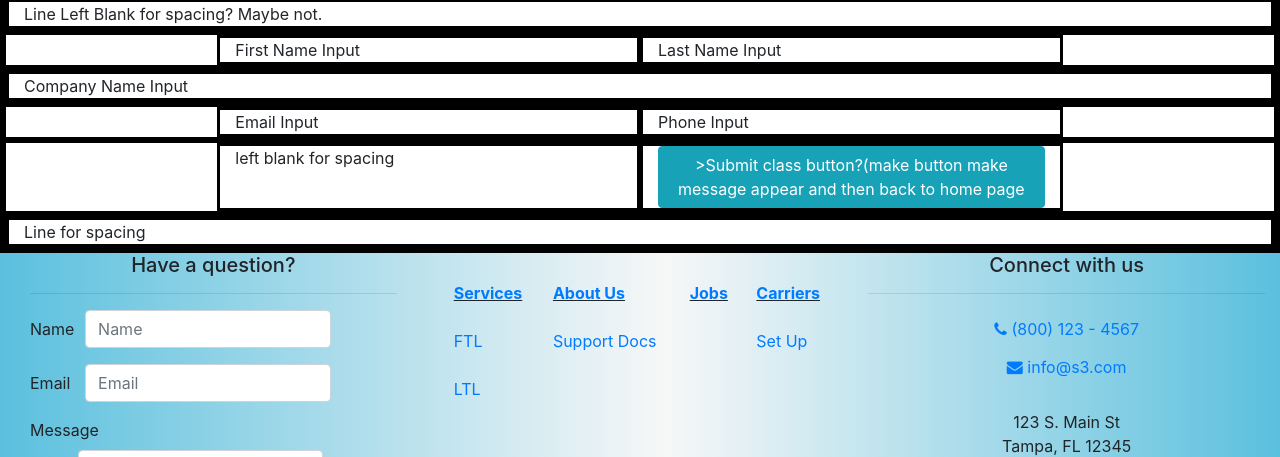
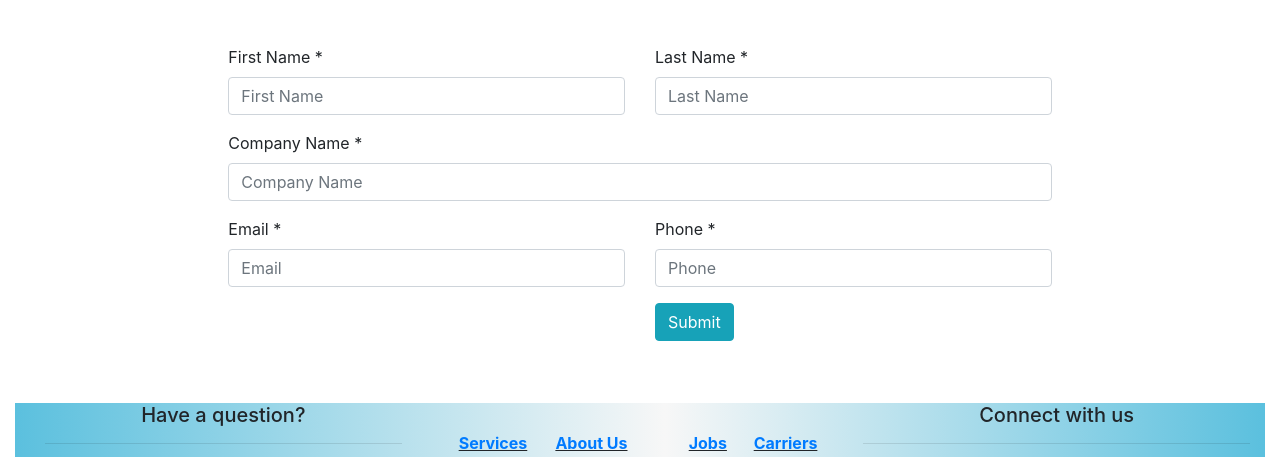
Before and after one commit to hincher13/transportation_site, a website: page quotes_contact.html in a window 1280 px wide. Shown: the part 197-654 px from the top of the page. Drawn offline with nearby package versions, Linux system fonts and the light colour scheme.

```diff
--- a/js/script.js
+++ b/js/script.js
@@ -1,5 +1,5 @@
+// PREVENT MOVING TO QUOTE PAGE WITHOUT ENTERING FREIGHT TYPE
 getQuote.addEventListener("click",toQuotePage)
-
 function toQuotePage(){
     if (document.getElementById('ftl_index').checked) {
         window.location.href="ftl_quotes.html#ftl_quote_info";
@@ -9,3 +9,12 @@
         alert("Please select FTL or LTL");
     }
 }
+
+// PREVENTS OVER 5 DIGIT ZIP ON INDEX PAGE QUOTE BOX
+
+
+$(function() {
+    $("#loginButton").click(function () {
+      $("#loginModal").modal('show');
+    });
+  });
--- a/quotes_contact.html
+++ b/quotes_contact.html
@@ -77,52 +77,86 @@
 
 <!-- END HEADER SECTIONS -->
 
-<div class="container-fluid" style="border: solid black;">
-    <div class="row" style="border: solid black;">
-        <div class="col text-center" style="border: solid black;">
-           <h3>Where Should We Send Your Quote?</h3>
+<div class="container-fluid" >
+    <div class="row" >
+        <div class="col text-center" >
+           <h1>Where Should We Send Your Quote?</h1>
         </div>
     </div>
-    <div class="row" style="border: solid black;">
-        <div class="col" style="border: solid black;">
-           Line Left Blank for spacing?  Maybe not.
+    <div class="row" style="height: 50px;">
+        <div class="col">
         </div>
     </div>
-    <div class="row justify-content-center" style="border: solid black;">
-        <div class="col-4" style="border: solid black;">
-           First Name Input
+    <div class="row justify-content-center" >
+        <div class="col-4" >
+            <div class="form-group">
+                <label for="firstname">First Name *</label>
+                <input type="text" class="form-control" id="firstname" name="firstname" placeholder="First Name"/>
+            </div>
         </div>
-        <div class="col-4" style="border: solid black;">
-            Last Name Input
+        <div class="col-4" >
+            <div class="form-group">
+                <label for="lastname">Last Name *</label>
+                <input type="text" class="form-control" id="lastname" name="lastname" placeholder="Last Name"/>
+            </div>
          </div>
     </div>
-    <div class="row" style="border: solid black;">
-        <div class="col" style="border: solid black;">
-           Company Name Input
+    <div class="row justify-content-center" >
+        <div class="col-8" >
+            <div class="form-group">
+                <label for="companyname">Company Name *</label>
+                <input type="text" class="form-control" id="companyname" name="companyname" placeholder="Company Name"/>
+            </div>
         </div>
     </div>
-    <div class="row justify-content-center" style="border: solid black;">
-        <div class="col-4" style="border: solid black;">
-            Email Input
+    <div class="row justify-content-center" >
+        <div class="col-4" >
+            <div class="form-group">
+                <label for="email">Email *</label>
+                <input type="text" class="form-control" id="email" name="email" placeholder="Email"/>
+            </div>
          </div>
-         <div class="col-4" style="border: solid black;">
-             Phone Input
+         <div class="col-4" >
+            <div class="form-group">
+                <label for="phone">Phone *</label>
+                <input type="text" class="form-control" id="phone" name="phone" placeholder="Phone"/>
+            </div>
           </div>
     </div>
-    <div class="row justify-content-center" style="border: solid black;">
-        <div class="col-4" style="border: solid black;">
-            left blank for spacing
+    <div class="row justify-content-center" >
+        <div class="col-4" >
+
          </div>
-        <div class="col-4" style="border: solid black;">
-           <a class="btn btn-info" role="button">>Submit class button?(make button make message appear and then back to home page</a>
-        </div>
+        <div class="col-4" >
+            <button type="button" class="btn btn-info" data-toggle="modal" data-target="#thank_you_modal">
+                Submit
+              </button>
     </div>
-    <div class="row" style="border: solid black;">
-        <div class="col" style="border: solid black;">
-           Line for spacing
+    <div class="row" style="height: 100px;">
+        <div class="col">
         </div>
     </div>
 </div>
+
+<div class="modal fade" id="thank_you_modal" tabindex="-1" role="dialog" aria-labelledby="exampleModalLabel" aria-hidden="true">
+    <div class="modal-dialog" role="document">
+      <div class="modal-content">
+        <div class="modal-header">
+          <h5 class="modal-title" id="exampleModalLabel">Thank you!</h5>
+          <button type="button" class="close" data-dismiss="modal" aria-label="Close">
+            <span aria-hidden="true">&times;</span>
+          </button>
+        </div>
+        <div class="modal-body">
+          A representative will contact you shortly
+        </div>
+        <div class="modal-footer">
+          <a type="button" class="btn btn-primary btn-lg" href="index.html">Home</a>
+        </div>
+      </div>
+    </div>
+  </div>
+
      <!-- START FOOTER -->
      <footer>
 
```
Also changed, not shown: index.html (+60 -1 lines).
